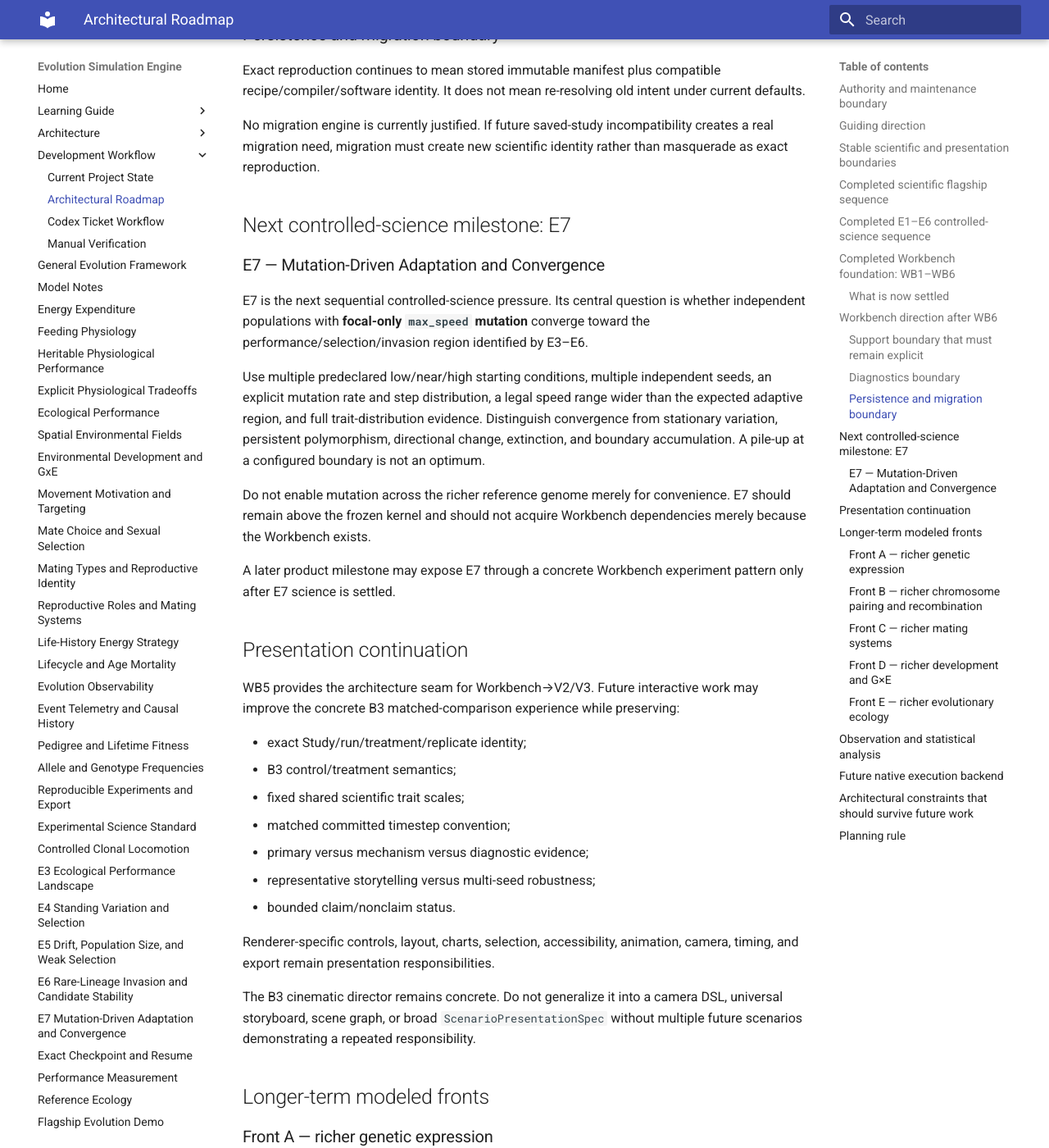
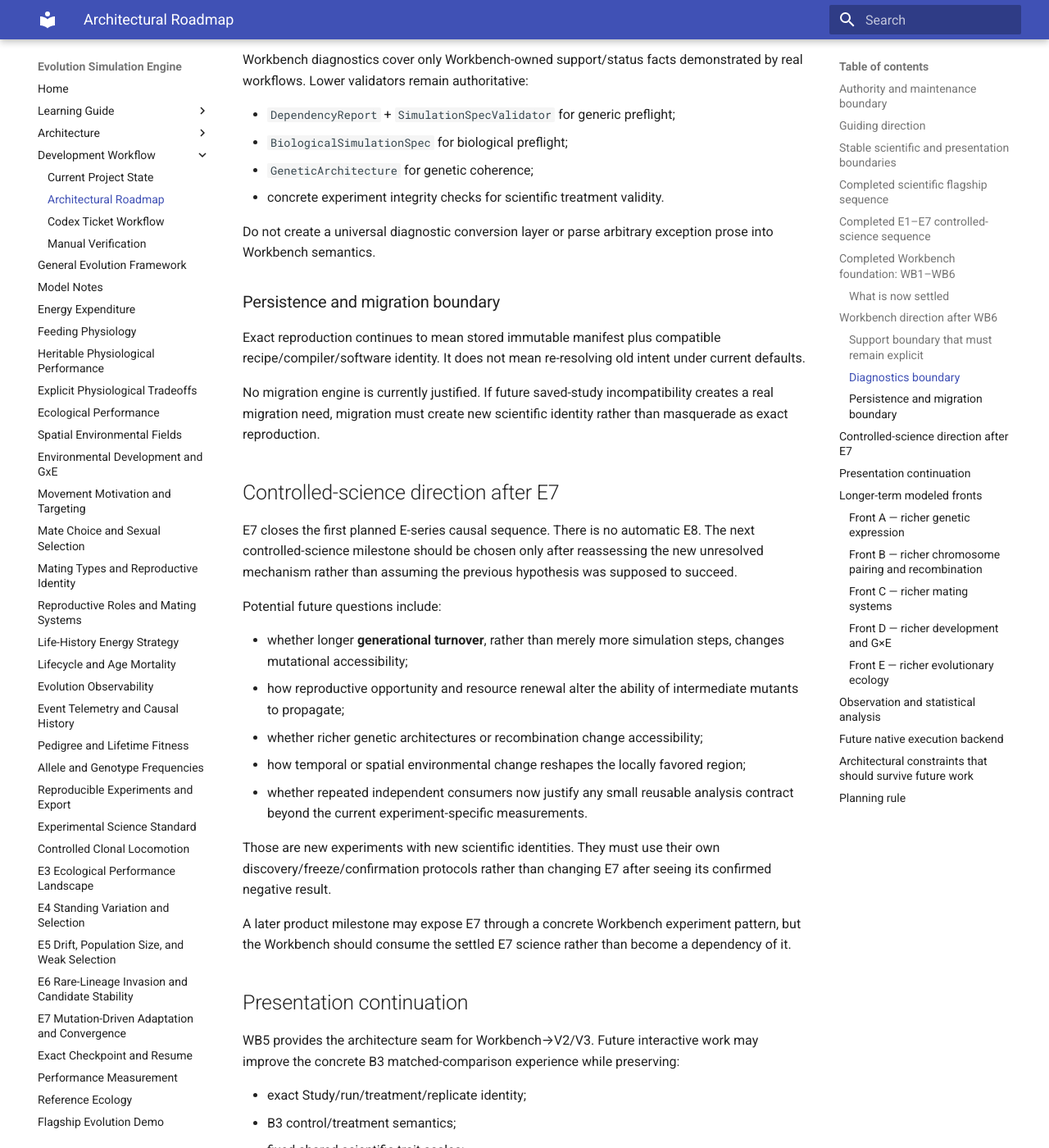
Before and after one commit to abdullahkhan57721/evolution-simulation-engine, an MkDocs documentation site: the page built from docs/development/roadmap.md, in a window 1280 px wide and 1400 px high, scrolled down 4964 px. Shown: the whole window at 82% size. Built offline with MkDocs 1.6.1 and Material for MkDocs 9.7.7, drawn with Linux system fonts in a browser that asks for light colours; some of the changed text lies outside the part shown.

Commit message:
Update roadmap after completed E7 science

````diff
--- a/docs/development/roadmap.md
+++ b/docs/development/roadmap.md
@@ -99,7 +99,7 @@
 interpreted by science rather than by UI/cinematic code. A B3-derived radius-2 fork
 retains scenario origin but not canonical validated identity.
 
-## Completed E1–E6 controlled-science sequence
+## Completed E1–E7 controlled-science sequence
 
 A deliberately simpler controlled program isolates causal mechanics:
 
@@ -115,12 +115,28 @@
 E5 finite-population drift and weak selection
         ↓
 E6 rare-lineage invasion and candidate stability
+        ↓
+E7 mutation-driven adaptation and convergence
 ```
 
-The sequence now establishes a causal chain from locomotion mechanics through
-performance, standing-variation selection, finite-population stochasticity, and a
-bounded reciprocal rare-lineage invasion assay. It remains separate from B3 and
-does not authorize universal fitness/statistics/population-genetics abstractions.
+The sequence establishes a causal chain from locomotion mechanics through
+performance, standing-variation selection, finite-population stochasticity, bounded
+reciprocal rare-lineage invasion, and finally mutation-driven accessibility. It
+remains separate from B3 and does not authorize universal
+fitness/statistics/population-genetics abstractions.
+
+E7 is an important negative result. Under the frozen 60-step focal-only `±1`
+mutation assay, independent low/near/high starting populations do **not** converge
+toward a shared distribution around speeds 2..4. Start 3 remains bounded in that
+region; start 1 develops upward descendants but also substantial speed-0 boundary
+accumulation; start 7 repeatedly creates speed-6/8 descendants that do not reproduce
+and therefore cannot propagate further mutational steps toward the reference
+region. This bounds the earlier E3–E6 result: favorable performance, selection, and
+invasion when a strategy already exists do not imply that distant populations can
+reach it through mutation within a finite ecological/reproductive regime.
+
+Future science should preserve this result rather than post-hoc retuning E7 until
+convergence appears.
 
 ## Completed Workbench foundation: WB1–WB6
 
@@ -230,27 +246,31 @@
 creates a real migration need, migration must create new scientific identity rather
 than masquerade as exact reproduction.
 
-## Next controlled-science milestone: E7
+## Controlled-science direction after E7
 
-### E7 — Mutation-Driven Adaptation and Convergence
+E7 closes the first planned E-series causal sequence. There is no automatic E8.
+The next controlled-science milestone should be chosen only after reassessing the
+new unresolved mechanism rather than assuming the previous hypothesis was supposed
+to succeed.
 
-E7 is the next sequential controlled-science pressure. Its central question is
-whether independent populations with **focal-only `max_speed` mutation** converge
-toward the performance/selection/invasion region identified by E3–E6.
+Potential future questions include:
 
-Use multiple predeclared low/near/high starting conditions, multiple independent
-seeds, an explicit mutation rate and step distribution, a legal speed range wider
-than the expected adaptive region, and full trait-distribution evidence. Distinguish
-convergence from stationary variation, persistent polymorphism, directional
-change, extinction, and boundary accumulation. A pile-up at a configured boundary
-is not an optimum.
+- whether longer **generational turnover**, rather than merely more simulation
+  steps, changes mutational accessibility;
+- how reproductive opportunity and resource renewal alter the ability of
+  intermediate mutants to propagate;
+- whether richer genetic architectures or recombination change accessibility;
+- how temporal or spatial environmental change reshapes the locally favored region;
+- whether repeated independent consumers now justify any small reusable analysis
+  contract beyond the current experiment-specific measurements.
 
-Do not enable mutation across the richer reference genome merely for convenience.
-E7 should remain above the frozen kernel and should not acquire Workbench
-dependencies merely because the Workbench exists.
+Those are new experiments with new scientific identities. They must use their own
+discovery/freeze/confirmation protocols rather than changing E7 after seeing its
+confirmed negative result.
 
 A later product milestone may expose E7 through a concrete Workbench experiment
-pattern only after E7 science is settled.
+pattern, but the Workbench should consume the settled E7 science rather than become
+a dependency of it.
 
 ## Presentation continuation
 
@@ -323,7 +343,7 @@
 
 ## Observation and statistical analysis
 
-E1–E6 provide concrete consumers for scientific measurement without justifying a
+E1–E7 provide concrete consumers for scientific measurement without justifying a
 broad statistics framework. Future repeated experiment patterns may earn reusable
 statistical contracts only after multiple concrete consumers show what actually
 repeats.
````
